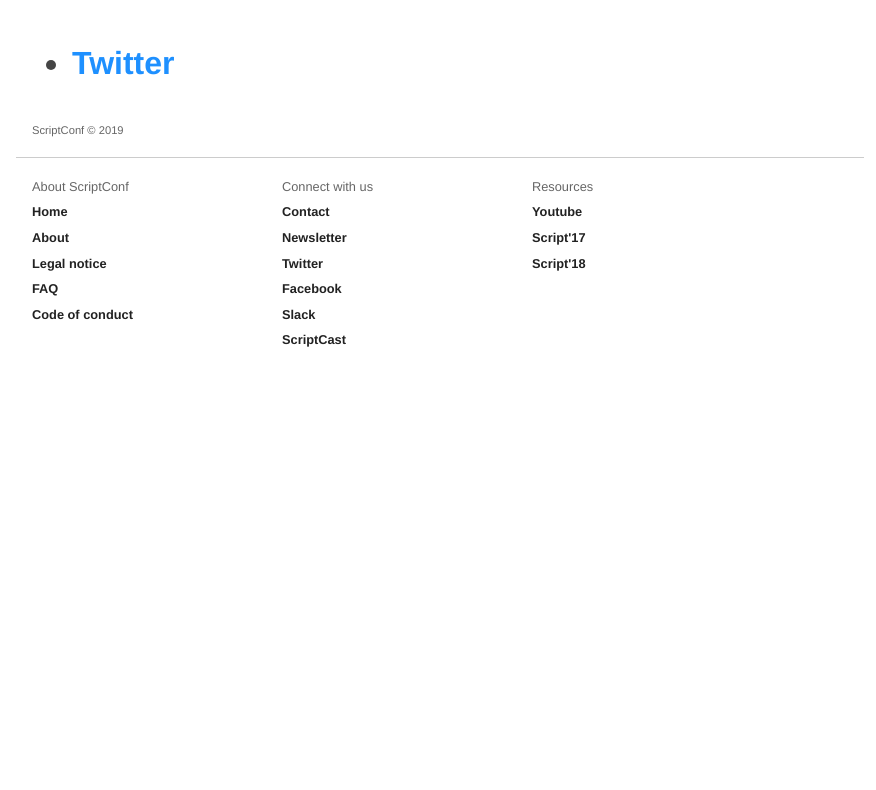
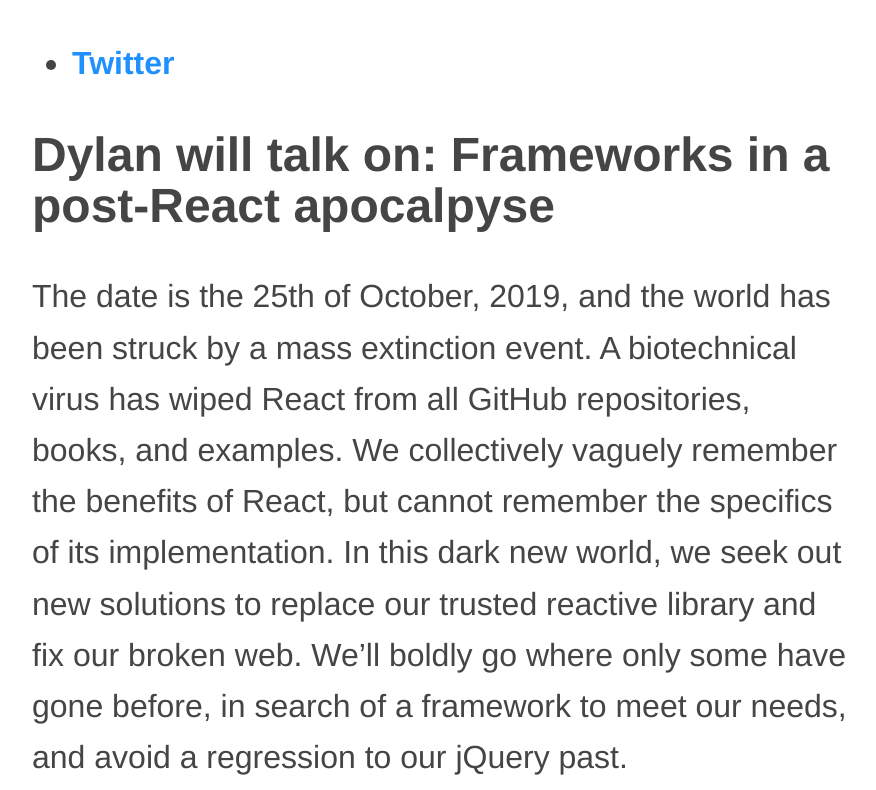
Before and after one commit to stahlstadtjs/scriptconf.org, a Next.js app: page /dylan in a window 1280 px wide. Shown: the part 1190-1980 px from the top of the page, without its empty margins (200-1076 px from the left). Before the commit the page ends 1591 px from the top, so only its background shows below. Built offline with nearby package versions, Linux system fonts and the light colour scheme.

Commit message:
adding dylans talk

```diff
--- a/content/2019/dylan.mdx
+++ b/content/2019/dylan.mdx
@@ -7,3 +7,7 @@
 
 Find Dylan on
 - [Twitter](https://twitter.com/dylans)
+
+## Dylan will talk on: Frameworks in a post-React apocalpyse
+
+The date is the 25th of October, 2019, and the world has been struck by a mass extinction event. A biotechnical virus has wiped React from all GitHub repositories, books, and examples. We collectively vaguely remember the benefits of React, but cannot remember the specifics of its implementation. In this dark new world, we seek out new solutions to replace our trusted reactive library and fix our broken web. We’ll boldly go where only some have gone before, in search of a framework to meet our needs, and avoid a regression to our jQuery past.
--- a/pages/schedule.tsx
+++ b/pages/schedule.tsx
@@ -36,7 +36,7 @@
       name: "Dylan Schiemann",
       url: "/dylan",
       image: "/static/assets/images/dylan.jpg",
-      title: "tbd"
+      title: "Frameworks in a post-React apocalpyse"
     }
   },
   {
```
